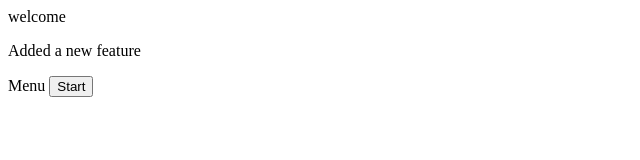
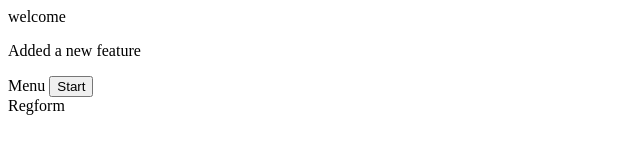
Before and after one commit to anilkumar512/python, a plain HTML site: page index.html in a window 1280 px wide. Shown: the full height of the page, 0-640 px from the left. Drawn offline with Linux system fonts and the light colour scheme.

Commit message:
added a new form

```diff
--- a/index.html
+++ b/index.html
@@ -2,3 +2,4 @@
 <p>Added a new feature</p>
 <dropdown>Menu</dropdown>
 <button>Start</button>
+<form>Regform</form>
```
